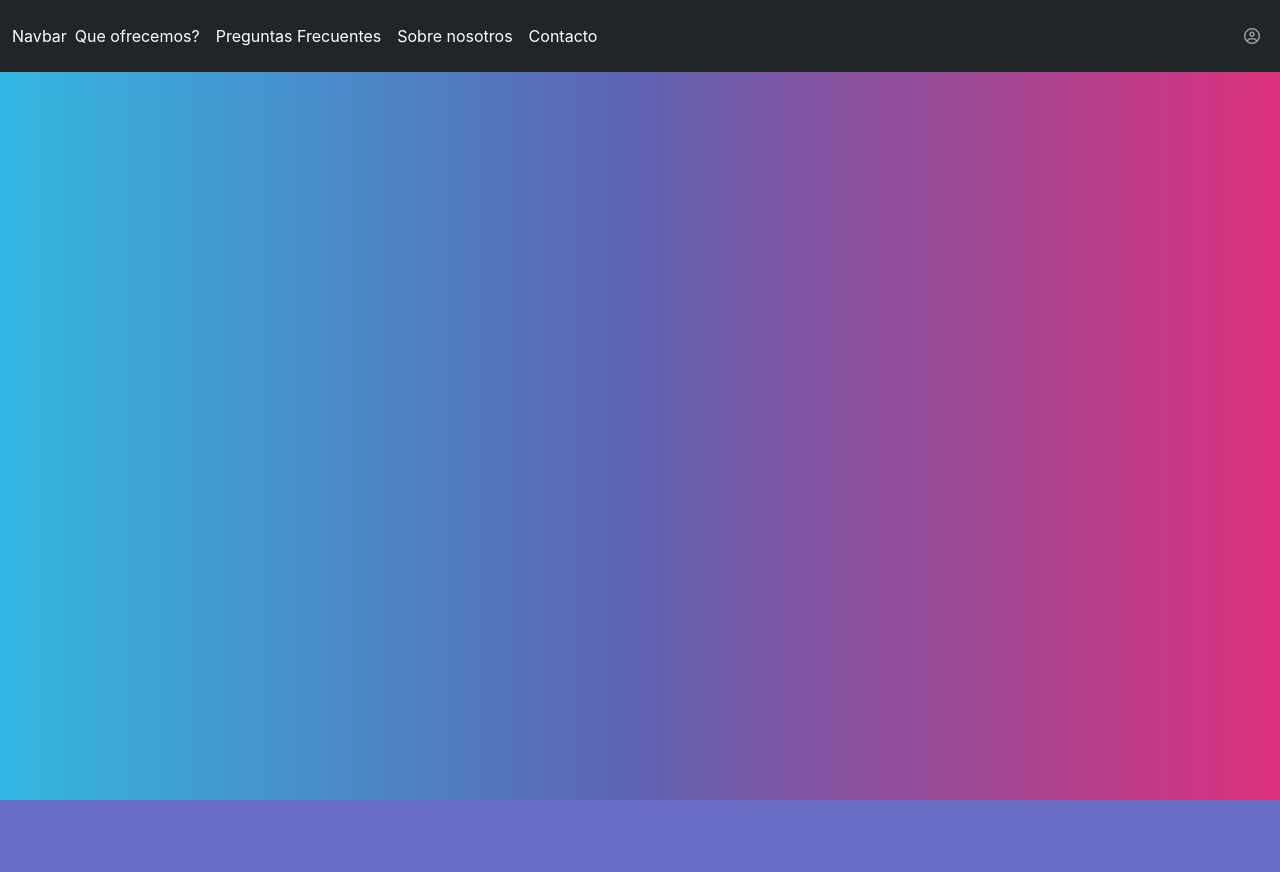
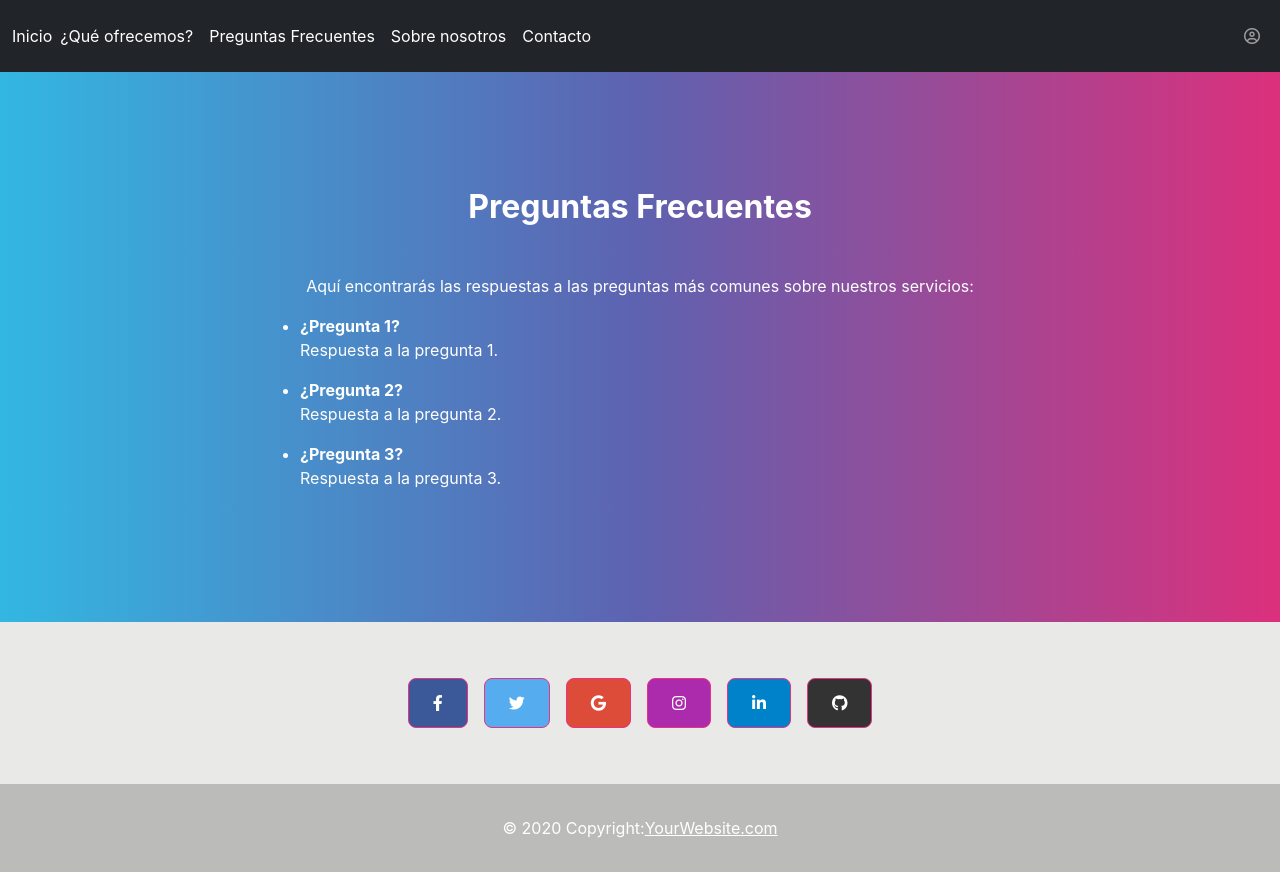
Before and after one commit to seezelop/React-nexoeducativo, a React (Create React App) app: page /PreguntasFrecuentes in a window 1280 px wide. Before the commit the page ends 800 px from the top, so only its background shows below. Built offline with nearby package versions, Linux system fonts and the light colour scheme.

Commit message:
Subo archivos queofrecemos y preg frecuentes

```diff
--- a/src/App.js
+++ b/src/App.js
@@ -8,6 +8,8 @@ import Admin from './componentes/pages/Admin';
 import User from './componentes/pages/User';
 import SobreNosotros from './componentes/pages/SobreNosotros';
 import Contacto from './componentes/pages/Contacto';
+import PreguntasFrecuentes from './componentes/pages/PreguntasFrecuentes';
+import QueOfrecemos from './componentes/pages/QueOfrecemos';
 
 function App() {
   return (
@@ -47,6 +49,9 @@ function App() {
 
           <Route path="/contacto" element={<Contacto />} />
 
+          <Route path="/QueOfrecemos" element={<QueOfrecemos />} /> {/* Ruta para QueOfrecemos */}
+        <Route path="/PreguntasFrecuentes" element={<PreguntasFrecuentes />} /> {/* Ruta para Preguntas Frecuentes */}
+
           {/* Rutas para admin y user */}
           <Route path="/admin" element={<Admin />} /> {/* Renderiza el componente Admin */}
           <Route path="/user" element={<User />} />   {/* Renderiza el componente User */}
--- /dev/null
+++ b/src/componentes/pages/PreguntasFrecuentes.js
@@ -0,0 +1,37 @@
+import React from 'react';
+import Footer from '../templates/Footer';
+
+function PreguntasFrecuentes() {
+  return (
+    <section className="d-flex flex-column min-vh-100"> {/* Contenedor principal usando section */}
+      <section className="container d-flex justify-content-center align-items-center flex-grow-1">
+        <section className="col-md-8">
+          <h2 className="text-center mb-4">Preguntas Frecuentes</h2>
+          <p className="text-center">
+            Aquí encontrarás las respuestas a las preguntas más comunes sobre nuestros servicios:
+          </p>
+          <ul>
+            <li>
+              <strong>¿Pregunta 1?</strong>
+              <p>Respuesta a la pregunta 1.</p>
+            </li>
+            <li>
+              <strong>¿Pregunta 2?</strong>
+              <p>Respuesta a la pregunta 2.</p>
+            </li>
+            <li>
+              <strong>¿Pregunta 3?</strong>
+              <p>Respuesta a la pregunta 3.</p>
+            </li>
+            {/* Agrega más preguntas según sea necesario */}
+          </ul>
+        </section>
+      </section>
+
+      {/* Footer colocado al final */}
+      <Footer />
+    </section>
+  );
+}
+
+export default PreguntasFrecuentes;
--- /dev/null
+++ b/src/componentes/pages/QueOfrecemos.js
@@ -0,0 +1,29 @@
+import React from 'react';
+import Footer from '../templates/Footer';
+
+function QueOfrecemos() {
+  return (
+    <section className="d-flex flex-column min-vh-100"> {/* Contenedor principal usando section */}
+      <section className="container d-flex justify-content-center align-items-center flex-grow-1">
+        <section className="col-md-8">
+          <h2 className="text-center mb-4">¿Qué ofrecemos?</h2>
+          <p className="text-center">
+            Aquí puedes describir los servicios y productos que ofreces.
+            Por ejemplo, podrías hablar sobre:
+          </p>
+          <ul>
+            <li>Servicio 1: Descripción del servicio 1.</li>
+            <li>Servicio 2: Descripción del servicio 2.</li>
+            <li>Servicio 3: Descripción del servicio 3.</li>
+            {/* Agrega más servicios según sea necesario */}
+          </ul>
+        </section>
+      </section>
+
+      {/* Footer colocado al final */}
+      <Footer />
+    </section>
+  );
+}
+
+export default QueOfrecemos;
--- a/src/componentes/templates/Header.js
+++ b/src/componentes/templates/Header.js
@@ -6,7 +6,7 @@ class Header extends Component {
     return (
       <nav className="navbar navbar-expand-lg bg-dark" data-bs-theme="dark">
         <div className="container-fluid">
-          <Link className="nav-link active" to="/App">Navbar</Link>
+          <Link className="nav-link active" to="/">Inicio</Link>
           <button
             className="navbar-toggler"
             type="button"
@@ -21,10 +21,10 @@ class Header extends Component {
           <div className="collapse navbar-collapse" id="navbarColor02">
             <ul className="navbar-nav me-auto">
               <li className="nav-item">
-                <a className="nav-link active" href="">Que ofrecemos?</a>
+              <Link className="nav-link active" to="/queofrecemos">¿Qué ofrecemos?</Link>
               </li>
               <li className="nav-item">
-                <a className="nav-link active" href="#">Preguntas Frecuentes</a>
+              <Link className="nav-link active" to="/preguntasfrecuentes">Preguntas Frecuentes</Link>
               </li>
               <li className="nav-item">
                 <Link className="nav-link active" to="/SobreNosotros">Sobre nosotros</Link>
```
